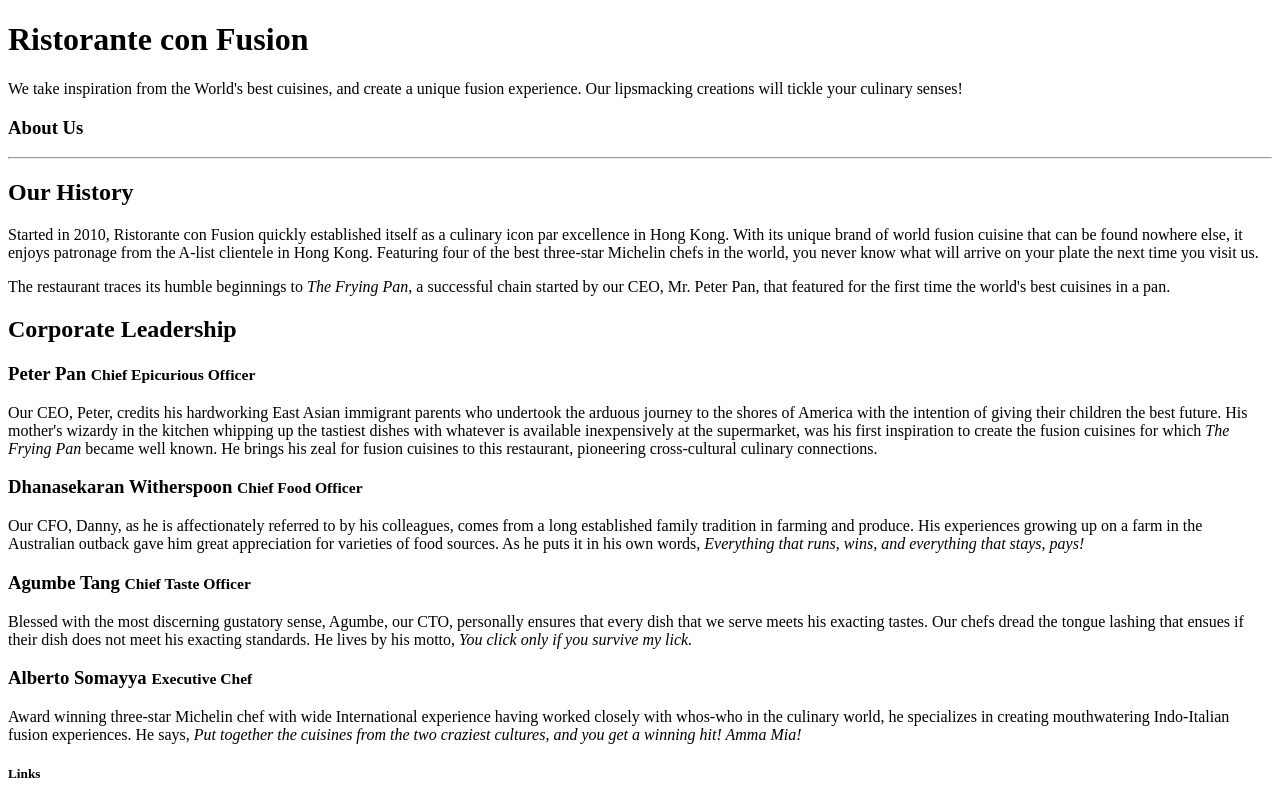
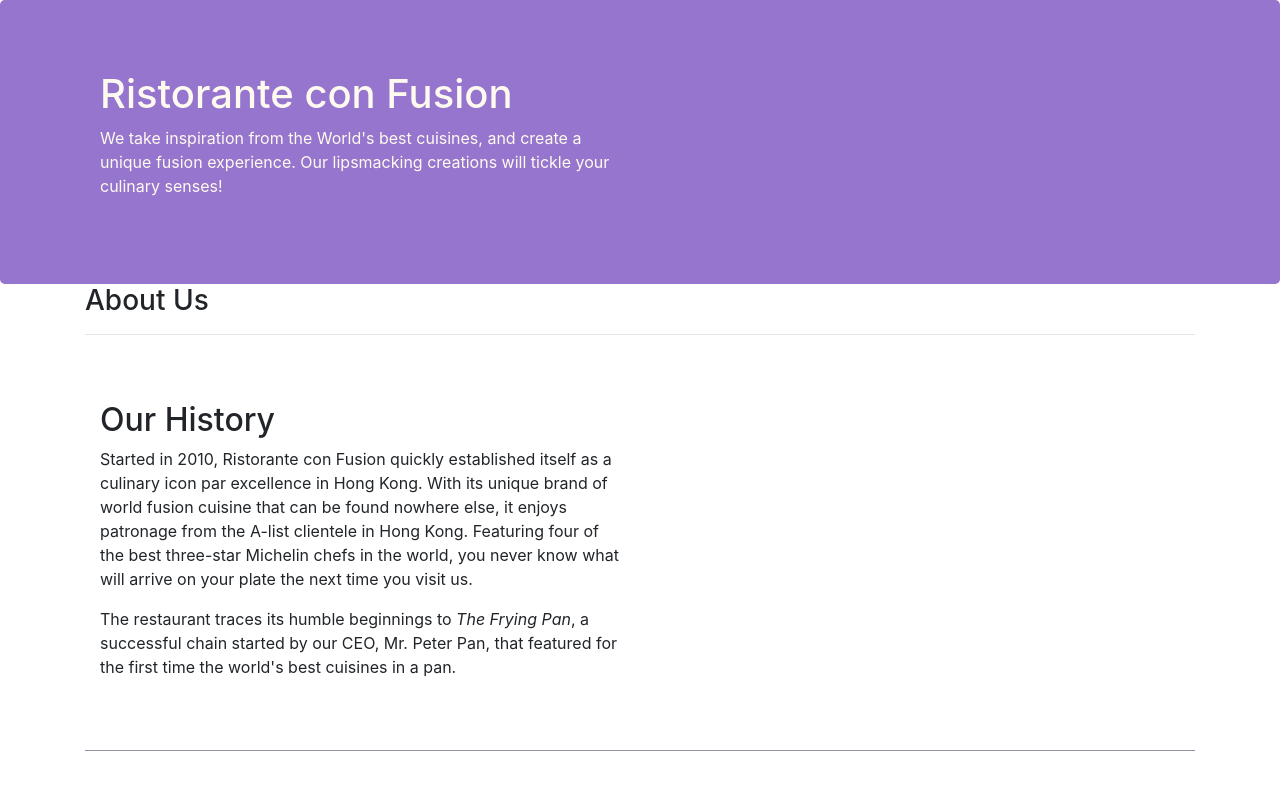
Before and after one commit to dipeshb1/bootstrap-course, a website: page aboutus.html in a window 1280 px wide. Shown: the top 798 px of the page. Drawn offline with nearby package versions, Linux system fonts and the light colour scheme.

Commit message:
Assignment 1

```diff
--- a/aboutus.html
+++ b/aboutus.html
@@ -2,7 +2,12 @@
 <html lang="en">
 
 <head>
-
+    <meta charset="utf-8">
+    <meta name="viewport" content="width=device-width, initial-scale=1, shrink-to-fit=no">
+    <meta name="viewport" content="width=device-width, initial-scale=1, shrink-to-fit=no">
+    <meta http-equiv="x-ua-compatible" content="ie=edge">
+    <link rel="stylesheet" href="node_modules/bootstrap/dist/css/bootstrap.min.css">
+    <link rel="stylesheet" href="css/style.css">
     <title>Ristorante Con Fusion: About Us</title>
 
 </head>
@@ -22,16 +27,16 @@
         </div>
     </header>
 
-    <div>
-        <div>
-            <div>
+    <div class="container">
+        <div class="row">
+            <div class="col-12">
                <h3>About Us</h3>
                <hr>
             </div>
         </div>
 
-        <div>
-            <div>
+        <div class="row  row-content">
+            <div class="col-12 col-sm-6">
                 <h2>Our History</h2>
                 <p>Started in 2010, Ristorante con Fusion quickly established itself as a culinary icon par excellence in Hong Kong. With its unique brand of world fusion cuisine that can be found nowhere else, it enjoys patronage from the A-list clientele in Hong Kong.  Featuring four of the best three-star Michelin chefs in the world, you never know what will arrive on your plate the next time you visit us.</p>
                 <p>The restaurant traces its humble beginnings to <em>The Frying Pan</em>, a successful chain started by our CEO, Mr. Peter Pan, that featured for the first time the world's best cuisines in a pan.</p>
@@ -41,17 +46,17 @@
         </div>
 
 
-        <div>
-            <div>
+        <div class="row  row-content">
+            <div class="col-12">
                 <h2>Corporate Leadership</h2>
                 <h3>Peter Pan <small>Chief Epicurious Officer</small></h3>
-                <p>Our CEO, Peter, credits his hardworking East Asian immigrant parents who undertook the arduous journey to the shores of America with the intention of giving their children the best future. His mother's wizardy in the kitchen whipping up the tastiest dishes with whatever is available inexpensively at the supermarket, was his first inspiration to create the fusion cuisines for which <em>The Frying Pan</em> became well known. He brings his zeal for fusion cuisines to this restaurant, pioneering cross-cultural culinary connections.</p>
+                <p class="d-none d-sm-block">Our CEO, Peter, credits his hardworking East Asian immigrant parents who undertook the arduous journey to the shores of America with the intention of giving their children the best future. His mother's wizardy in the kitchen whipping up the tastiest dishes with whatever is available inexpensively at the supermarket, was his first inspiration to create the fusion cuisines for which <em>The Frying Pan</em> became well known. He brings his zeal for fusion cuisines to this restaurant, pioneering cross-cultural culinary connections.</p>
                 <h3>Dhanasekaran Witherspoon <small>Chief Food Officer</small></h3>
-                <p>Our CFO, Danny, as he is affectionately referred to by his colleagues, comes from a long established family tradition in farming and produce. His experiences growing up on a farm in the Australian outback gave him great appreciation for varieties of food sources. As he puts it in his own words, <em>Everything that runs, wins, and everything that stays, pays!</em></p>
+                <p class="d-none d-sm-block">Our CFO, Danny, as he is affectionately referred to by his colleagues, comes from a long established family tradition in farming and produce. His experiences growing up on a farm in the Australian outback gave him great appreciation for varieties of food sources. As he puts it in his own words, <em>Everything that runs, wins, and everything that stays, pays!</em></p>
                 <h3>Agumbe Tang <small>Chief Taste Officer</small></h3>
-                <p>Blessed with the most discerning gustatory sense, Agumbe, our CTO, personally ensures that every dish that we serve meets his exacting tastes. Our chefs dread the tongue lashing that ensues if their dish does not meet his exacting standards. He lives by his motto, <em>You click only if you survive my lick.</em></p>
+                <p class="d-none d-sm-block">Blessed with the most discerning gustatory sense, Agumbe, our CTO, personally ensures that every dish that we serve meets his exacting tastes. Our chefs dread the tongue lashing that ensues if their dish does not meet his exacting standards. He lives by his motto, <em>You click only if you survive my lick.</em></p>
                 <h3>Alberto Somayya <small>Executive Chef</small></h3>
-                <p>Award winning three-star Michelin chef with wide International experience having worked closely with whos-who in the culinary world, he specializes in creating mouthwatering Indo-Italian fusion experiences. He says, <em>Put together the cuisines from the two craziest cultures, and you get a winning hit! Amma Mia!</em></p>
+                <p class="d-none d-sm-block">Award winning three-star Michelin chef with wide International experience having worked closely with whos-who in the culinary world, he specializes in creating mouthwatering Indo-Italian fusion experiences. He says, <em>Put together the cuisines from the two craziest cultures, and you get a winning hit! Amma Mia!</em></p>
             </div>
        </div>
 
@@ -98,7 +103,9 @@
            </div>
         </div>
     </footer>
-
+    <script src="node_modules/jquery/dist/jquery.slim.min.js"></script>
+    <script src="node_modules/popper.js/dist/umd/popper.min.js"></script>
+    <script src="node_modules/bootstrap/dist/js/bootstrap.min.js"></script>
 </body>
 
 </html>
--- a/css/style.css
+++ b/css/style.css
@@ -5,7 +5,7 @@
 .row-content{
     margin: 0px auto;
     padding: 50px 0px 50px 0px;
-    border-bottom: 1px ridge #D1C4E9;
+    border-bottom: 1px ridge #958fa0;
     min-height: 400px;
 }
 .footer{
@@ -16,7 +16,7 @@
 .jumbotron{
     padding: 70px 30px;
     margin: 0px auto;
-    background-color: rgb(89, 78, 250);
+    background-color: #9575CD;
     color: floralwhite;
 }
 .address{
```
Also changed, not shown: index.html (+0 -2 lines), screencapture-localhost-3000-2020-06-21-18_09_38.png (added), xs.png (added).
